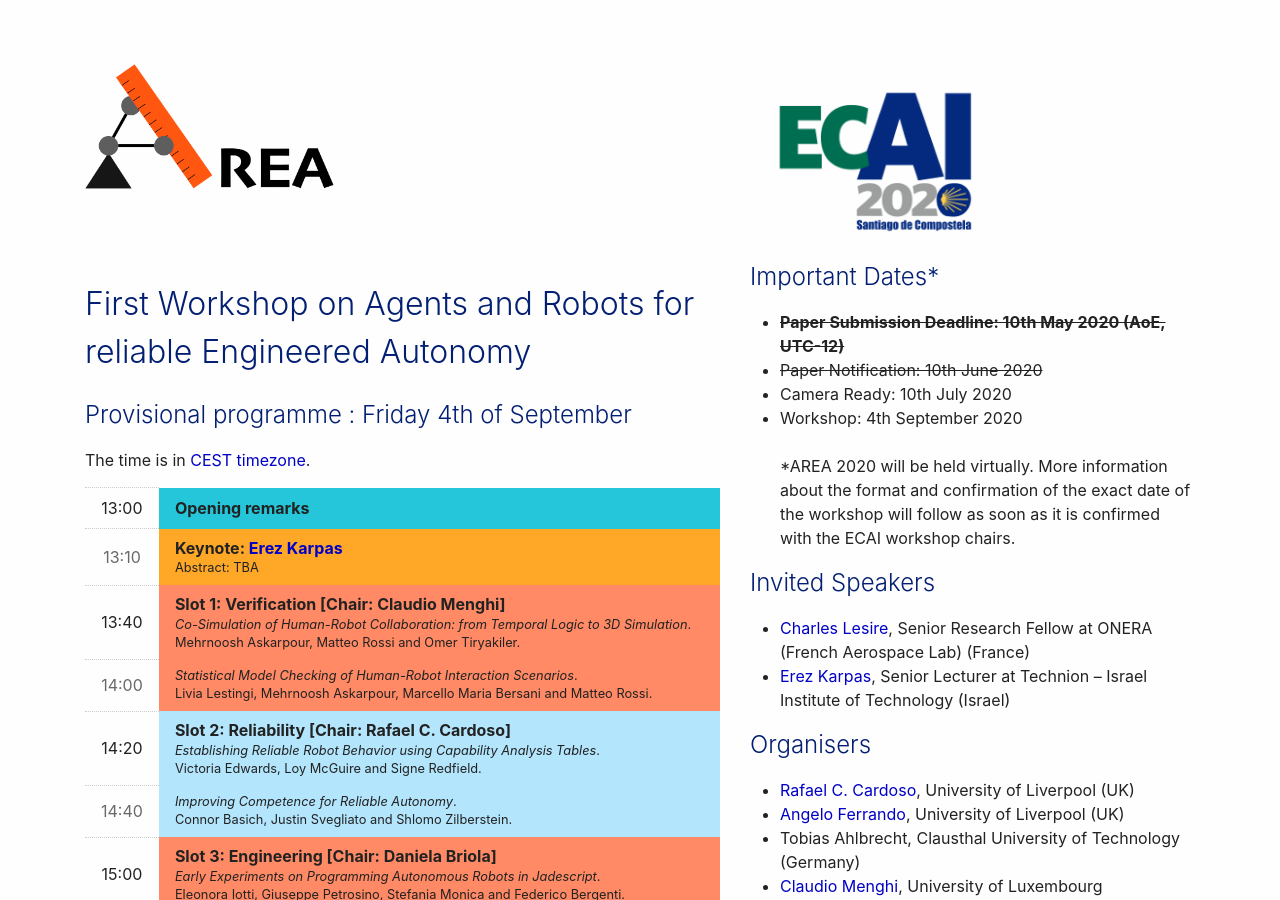
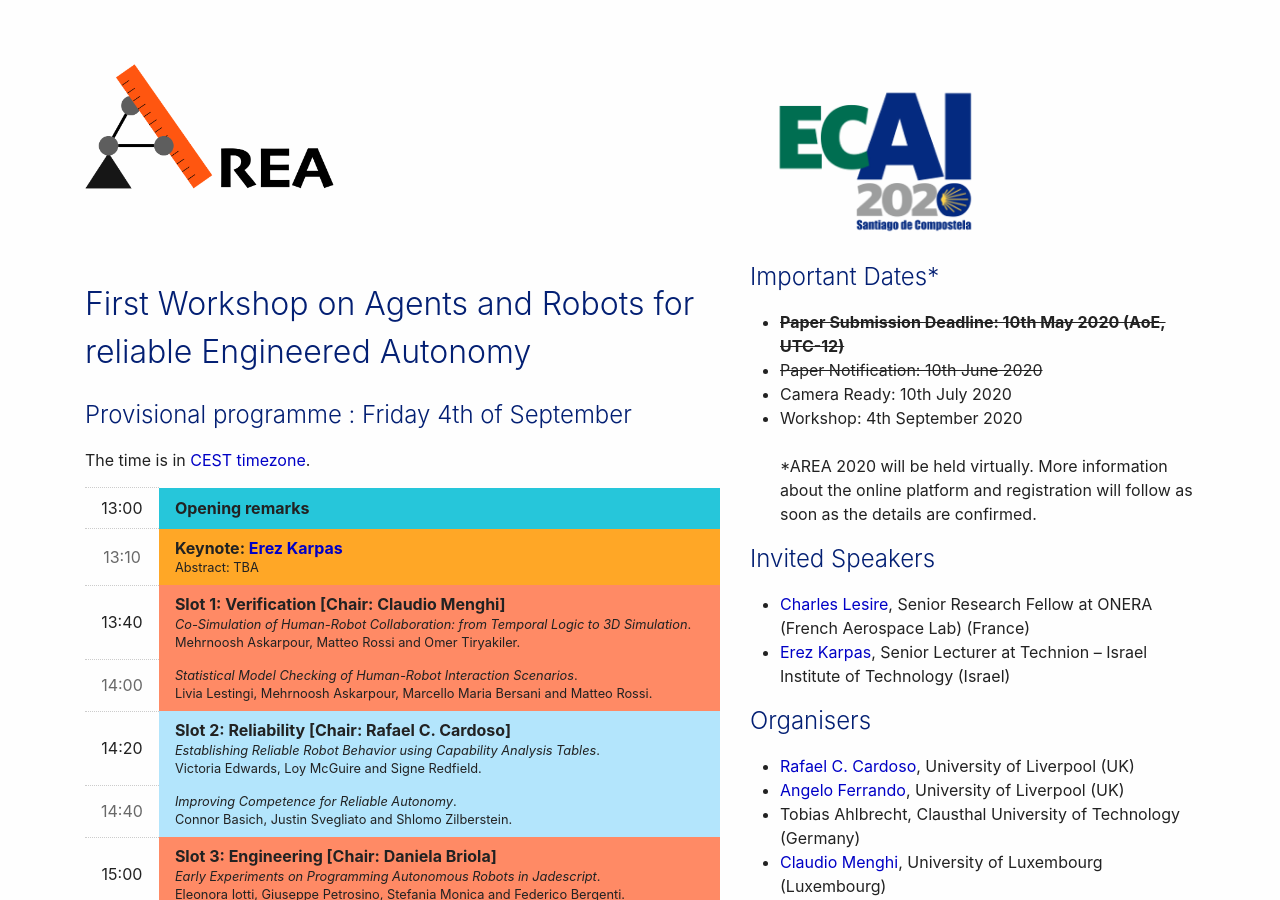
Before and after one commit to area2020/area2020.github.io, a Jekyll site: the page built from index.md, in a window 1280 px wide and 900 px high. Built offline with Jekyll 4.4.1, drawn with Linux system fonts in a browser that asks for light colours; nearby versions of some CDN libraries.

Commit message:
Update index.md

```diff
--- a/index.md
+++ b/index.md
@@ -326,7 +326,7 @@ We will evaluate applying for a special issue on a Journal (to be selected) wher
 <li>Camera Ready: 10th July 2020</li>
 <li>Workshop: 4th September 2020</li>
   <br>
-*AREA 2020 will be held virtually. More information about the format and confirmation of the exact date of the workshop will follow as soon as it is confirmed with the ECAI workshop chairs.
+*AREA 2020 will be held virtually. More information about the online platform and registration will follow as soon as the details are confirmed.
 </ul>
 
 ## Invited Speakers
```
